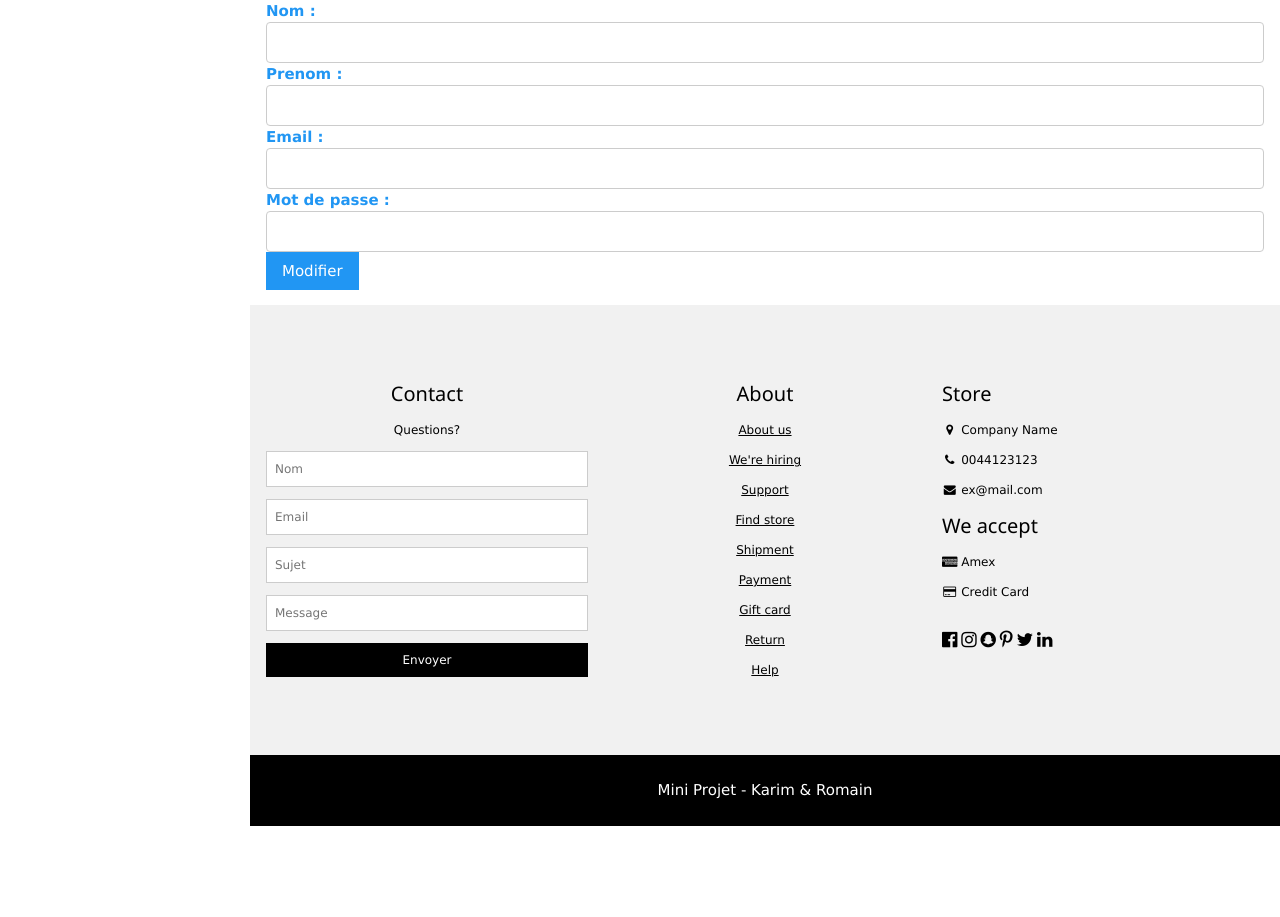
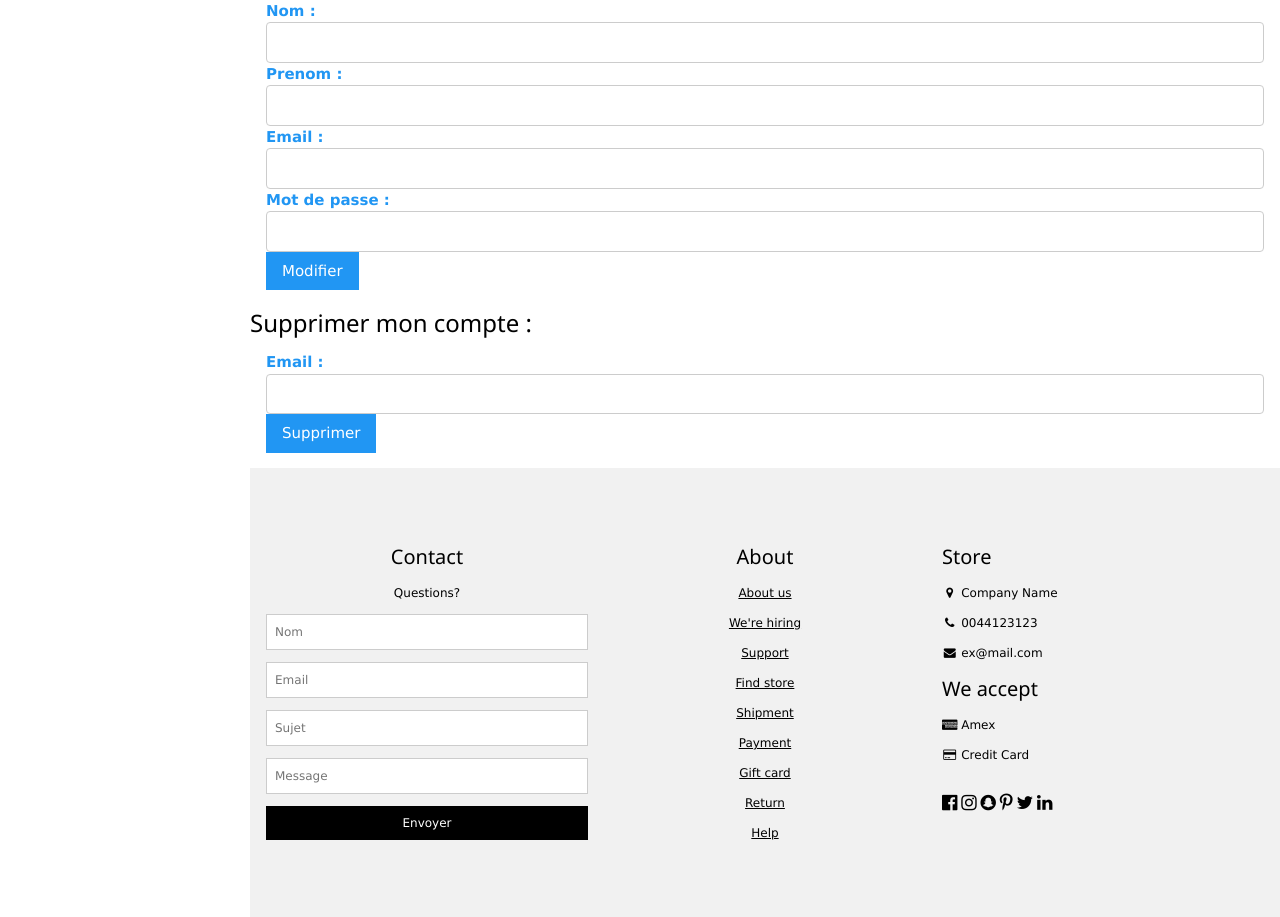
Before and after one commit to rtetu69/MVC_Projet, a PHP site: page /index.php?route=userController&action=createUser in a window 1280 px wide. Shown: the part 186-1103 px from the top of the page. Before the commit the page ends 1012 px from the top, so only its background shows below. Run offline with PHP 8.4, Linux system fonts and the light colour scheme; data that the repository does not hold is empty.

Commit message:
delete user added

```diff
--- a/src/controller/userController.php
+++ b/src/controller/userController.php
@@ -52,6 +52,16 @@ class userController{
         $this->vue->render('/user/espaceClient', ['nom'=>$_POST['nom'], 'prenom'=>$_POST['prenom'], 'email'=>$_POST['email'], 'mdp'=>$_POST['mdp']]);
     }
 
+    function delete(){
+        if ('POST' === $_SERVER['REQUEST_METHOD']) {
+            var_dump('deleting...');
+            $this->userRepository->delete($_POST);
+            var_dump('deleted sucess !');
+        }
+        $this->vue->render('/user/inscription');
+        var_dump('cest ça la page ? ');
+    }
+
 }
 
 ?>
--- a/src/repository/userRepository.php
+++ b/src/repository/userRepository.php
@@ -6,13 +6,9 @@
 class UserRepository extends database{
 
         public function create(array $userdata= []){
-            //$db = new Database();
-            //$connection = $db->getConnection();
-
-            var_dump('db connecter');
-            //$sql ='INSERT INTO user(`nom`, `prenom`, `email`, `mdp`) Values(:nom, : prenom, :)';
-
+            // Je crée la requete SQL
             $request ='INSERT INTO user(`nom`, `prenom`, `email`, `mdp`) VALUES(:nom, :prenom, :email, :mdp)';
+            //J'execute ma requete en donnant mes params a bind
             $this->createQuery($request,[
                     'nom'=> $userdata['nom'],
                     'prenom'=> $userdata['prenom'],
@@ -20,25 +16,28 @@ class UserRepository extends database{
                     'mdp'=> $userdata['mdp']
                 ]
             );
-            var_dump('objet créer dans la base');
-
+            //pas besoin de faire un buildObject comme c'est un create (donc pas de SELECT *)
         }
 
         public function read($userEmail){
 
             $result = $this->createQuery('SELECT * INTO user WHERE email= :userEmail', ['userEmail'=>$userEmail]);
-
+            //Onn recupere ce qu'on a dans notre select pour en créer un objet User avec buildUser
             return $this->buildUser($result->fetch());
 
         }
 
         public function delete($emailUser){
+            //je crée ma requete
             $sql ='DELETE FROM user WHERE email=:email';
-            $this->createQuery($sql, ['email'=>$emailUser]);
+            //J'execute ma requete en donnant mon param a bind
+            $this->createQuery($sql, ['email'=>$emailUser['email']]);
         }
 
         public function update($userdata){
+            //Je crée ma requete
             $sql ='UPDATE user SET nom =:nom, prenom =:prenom , email =:email, mdp =:mdp  WHERE id=:id';
+            //J'execute ma requete en donnant mes params a bind
             $result = $this->createQuery($sql, [
                 'id'=>$userdata['id'],
                 'nom'=> $userdata['nom'],
@@ -46,26 +45,30 @@ class UserRepository extends database{
                 'email'=> $userdata['email'],
                 'mdp'=> $userdata['mdp']
             ]);
-
+            //Je créer mon nouvel objet
             return $this->buildUser($result->fetch());
         }
 
 
         private function buildUser($tab){
-
+            //Appelle du constructeur de User en entrant les param qu'on vas recuperer depuis le $_Post donner en param de la fonction
             $user = new User($tab['userId'], $tab['nom'], $tab['prenom'], $tab['email'], $tab['mdp']);
             return $user;
         }
 
         function connexionUser($mail, $mdp, &$profil){
-
+            //On créer la requete qui vas verifier si la combinaison mail&mdp existe
             $request ='SELECT * FROM `user` WHERE email=:email AND mdp=:mdp';
+            //On execute la requete
             $resultat = $this->createQuery($request, ['email'=>$mail, 'mdp'=>$mdp]);
-
+            //Si dasn resultat il y a bien une ligne (donc une conbinaison mail&mdp valide)
             if ($resultat->rowCount() > 0) {
+                //On recupere les informations de la ligne et on crée notre objet User
                 $profil = $this->buildUser($resultat->fetch());
+                //et on retourne true pour indiquer que c'est bien une combinaison valide
                 return true;
             }
+            //sinon on retourne false
             else {return false;}
         }
 
--- a/src/router.php
+++ b/src/router.php
@@ -27,15 +27,21 @@ class Router
 
                 }
                 if('connectUser' == $action){
-                    var_dump('test 4');
+
                     //die;
                     return (new UserController())->connectUser();
 
                 }
                 if('update' == $action){
-                    var_dump('test 4');
+
                     //die;
                     return (new UserController())->update();
+
+                }
+                if('delete' == $action){
+                    var_dump('test 5');
+                    //die;
+                    return (new UserController())->delete();
 
                 }
             }
--- a/src/vue/base.php
+++ b/src/vue/base.php
@@ -50,7 +50,8 @@
             </p>
         </header>
 
-        <!-- Content -->
+        <!-- Content : c'est ici qu'on vas charger nos page avec le fileRender() -->
+
         <div class="container">
             <?=  $content ?>
         </div>
--- a/src/vue/user/espaceClient.php
+++ b/src/vue/user/espaceClient.php
@@ -22,3 +22,13 @@ Mon nom est <?= $nom, $prenom ?>
     <button class="w3-btn w3-blue" type="submit">Modifier</button>
 
  </form>
+
+ <h3> Supprimer mon compte : </h3>
+ <form class="w3-container" action="index.php?route=userController&action=delete" method="POST">
+
+    <label class="w3-text-blue"><b>Email : </b></label>
+    <input class="w3-input w3-border w3-round" type="text" name="email" id="email" value="<?= $email ?>" readonly>
+
+    <button class="w3-btn w3-blue" type="submit">Supprimer</button>
+
+ </form>
```
